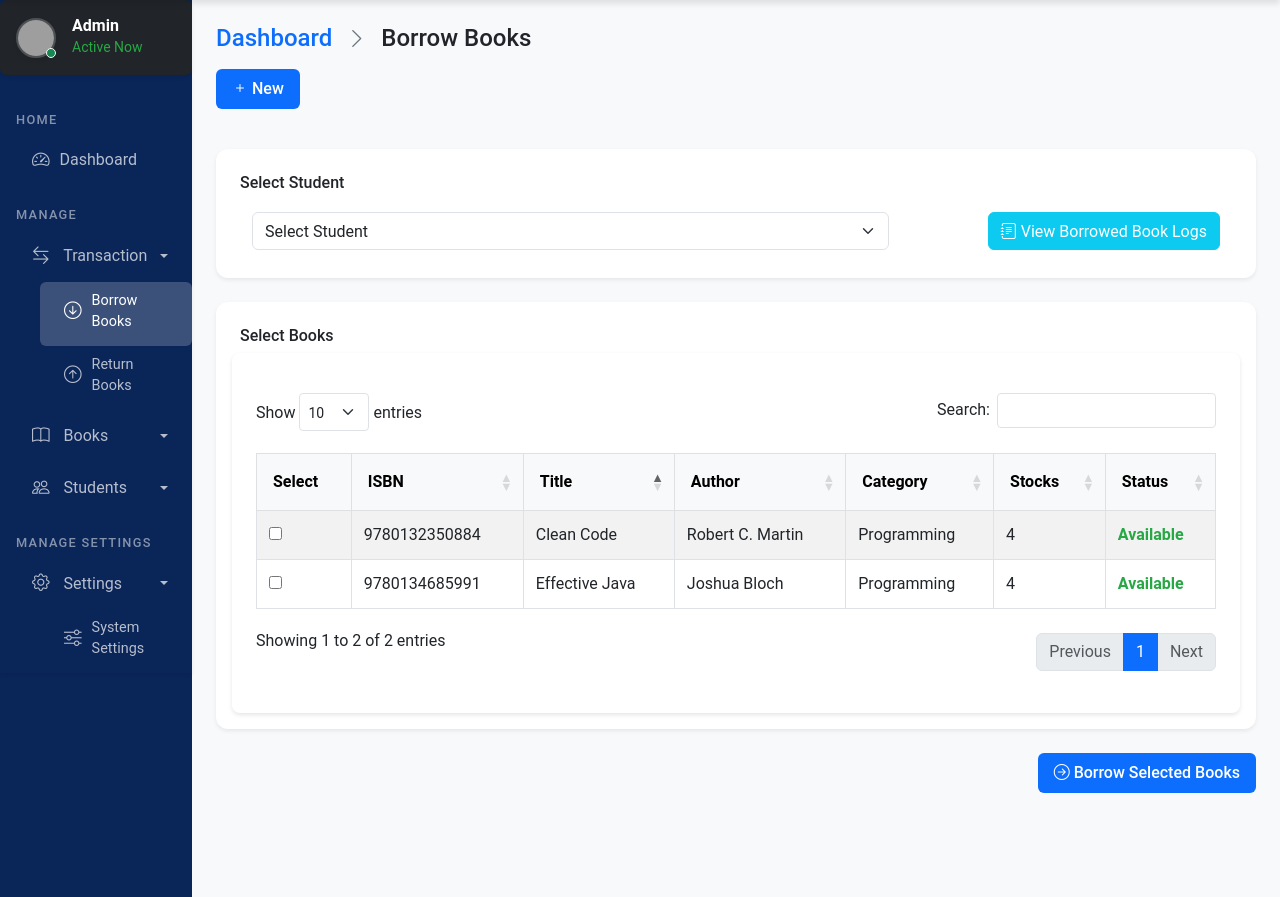
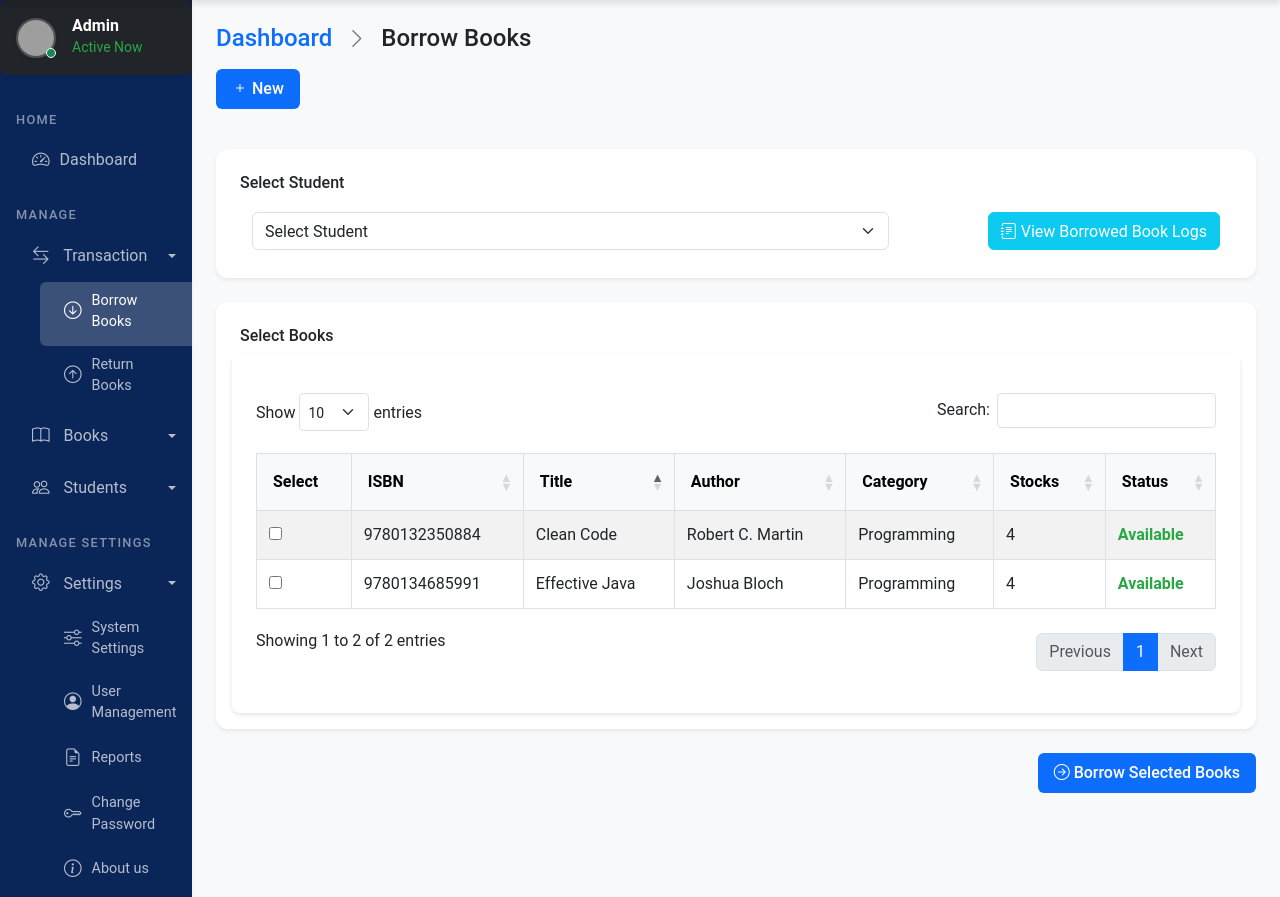
Before and after one commit to gabutin12/Borrow-LMS, a PHP site: page /borrow.php in a window 1280 px wide, after a click on "Settings". Shown: the part 56-953 px from the top of the page. Run offline with PHP 8.4, Linux system fonts and the light colour scheme; a user stored in the database is signed in; data comes from the database, SQL or seed files in the repository; some libraries are stand-ins or nearby versions; grey boxes are pictures that could not be loaded.

Commit message:
Updating the settings management

```diff
--- a/includes/sidebar.php
+++ b/includes/sidebar.php
@@ -101,8 +101,41 @@
                 <i class="bi bi-sliders"></i> System Settings
                 </a>
             </li>
+            <li class="nav-item">
+                <a href="user_management.php" class="nav-link <?php echo ($page_title == 'User Management') ? 'active' : ''; ?>">
+                <i class="bi bi-person-circle"></i> User Management
+                </a>
+            </li>
+
+            <li class="nav-item">
+                <a href="reports.php" class="nav-link <?php echo ($page_title == 'Reports') ? 'active' : ''; ?>">
+                <i class="bi bi-file-earmark-text"></i> Reports
+                </a>
+            </li>
+
+            <li class="nav-item">
+                <a href="change_password.php" class="nav-link <?php echo ($page_title == 'Change Password') ? 'active' : ''; ?>">
+                <i class="bi bi-key"></i> Change Password
+                </a>
+            </li>
+
+            <li class="nav-item">
+                <a href="about.php" class="nav-link <?php echo ($page_title == 'About us') ? 'active' : ''; ?>">
+                <i class="bi bi-info-circle"></i> About us
+                </a>
+            </li>
+
+            <li class="nav-item">
+                <a href="logout.php" class="nav-link <?php echo ($page_title == 'Logout') ? 'active' : ''; ?>">
+                <i class="bi bi-box-arrow-right"></i> Logout
+                </a>
             </ul>
         </li>
+
+        <!-- About
+        <li class="nav-header">
+            <span class="nav-header-text"></span>
+        </li> -->
 
         <!-- End of Sidebar links -->
     </ul>
```
Also changed, not shown: about.php (renamed from settings.php, +9 -6 lines), reports.php (added, +14 -0 lines).
